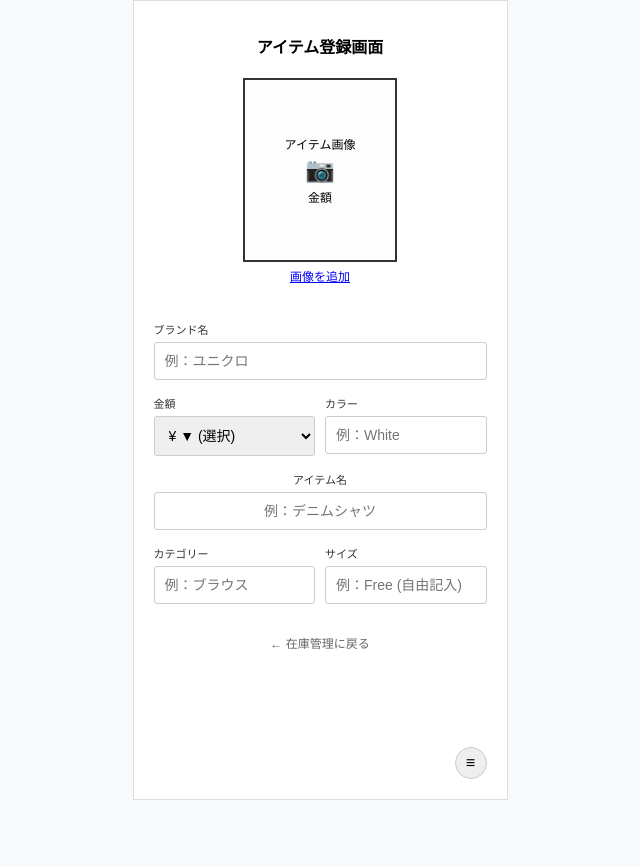
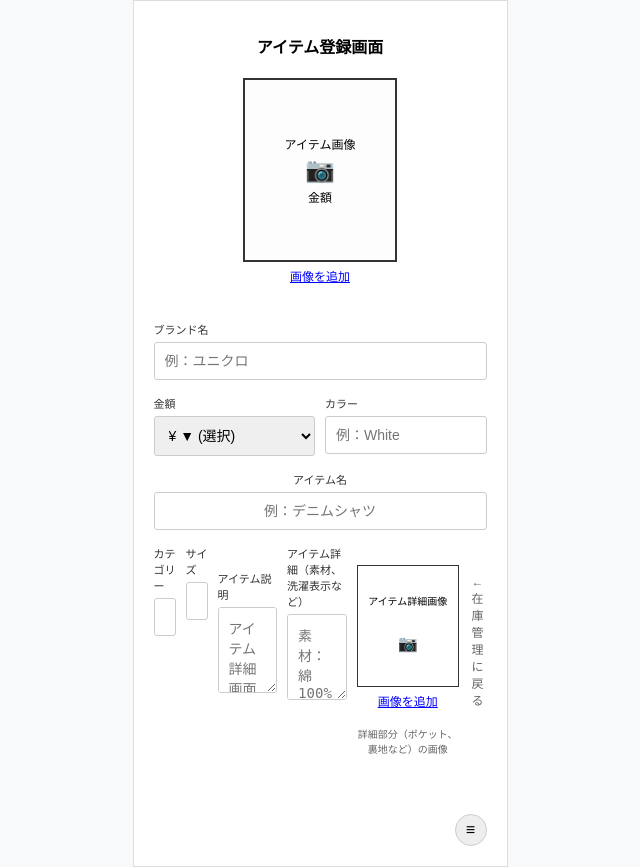
Before and after one commit to Omochimochimochimochi/Daily-closet, a Django app: template closet/templates/item_register.html in a window 1280 px wide. Shown: the whole page, without its empty margins (320-960 px from the left). Before the commit the page ends 800 px from the top, so only its background shows below. Run offline with Django 5.2, Linux system fonts and the light colour scheme; the template is opened without the code that fills it, so the values that code supplies are empty.

Commit message:
登録②まで追加

```diff
--- a/closet/templates/item_register.html
+++ b/closet/templates/item_register.html
@@ -9,7 +9,6 @@
     .app-container { width: 375px; background: white; min-height: 100vh; padding: 20px; border: 1px solid #ddd; box-sizing: border-box; position: relative; padding-bottom: 60px; }
 
     h2 { font-size: 16px; margin-bottom: 20px; text-align: center; font-weight: bold; }
-
 
     .image-upload-section { text-align: center; margin-bottom: 25px; }
     .image-preview-box {
@@ -28,7 +27,6 @@
         font-size: 12px; margin-top: 5px;
         cursor: pointer;
     }
-
 
     #modal-overlay {
         display: none;
@@ -83,14 +81,12 @@
         font-size: 14px; box-sizing: border-box;
     }
 
-
     .input-item-name {
         width: 100%; padding: 10px;
         border: 1px solid #ccc; border-radius: 3px;
         font-size: 16px; text-align: center;
         box-sizing: border-box;
     }
-
 
     .menu-icon {
         position: absolute; bottom: 20px; right: 20px;
@@ -99,7 +95,22 @@
         display: flex; align-items: center; justify-content: center;
         border: 1px solid #ccc; font-size: 16px;
     }
+
+    textarea {
+        width: 100%; padding: 10px;
+        border: 1px solid #ccc; border-radius: 3px;
+        font-size: 14px; box-sizing: border-box;
+        resize: vertical;
+    }
+
+    .detail-image-box {
+        width: 100px; height: 120px;
+        border: 1px solid #333; margin: 0 auto;
+        display: flex; flex-direction: column; align-items: center; justify-content: center;
+        background-color: #fff; cursor: pointer;
+    }
 </style>
+
 </head>
 <body>
 
@@ -176,16 +187,34 @@
                 <input type="text" name="category" placeholder="例：ブラウス">
             </div>
             <div class="form-group">
+                <div class="form-group">
                 <label>サイズ</label>
                 <input type="text" name="size" placeholder="例：Free (自由記入)">
             </div>
         </div>
 
+        <div class="form-group-full" style="margin-top: 25px;">
+            <label>アイテム説明</label>
+            <textarea name="description" rows="4" placeholder="アイテム詳細画面に表示する説明文を入力"></textarea>
+        </div>
+
+        <div class="form-group-full">
+            <label>アイテム詳細（素材、洗濯表示など）</label>
+            <textarea name="details" rows="4" placeholder="素材：綿100% など、詳細情報を入力"></textarea>
+        </div>
+
+        <div class="image-upload-section" style="margin-top: 20px;">
+            <div class="detail-image-box" onclick="openModal();">
+                <p style="font-size: 10px;">アイテム詳細画像</p>
+                <p class="icon">📷</p>
+            </div>
+            <p class="add-image-link" onclick="openModal();">画像を追加</p>
+            <p style="font-size: 10px; color: #666; margin-top: 5px;">詳細部分（ポケット、裏地など）の画像</p>
+        </div>
         <div class="menu-icon">≡</div>
 
         <a href="{% url 'inventory_manage' %}" style="display:block; text-align:center; margin-top:30px; font-size:12px; color:#666; text-decoration:none;">← 在庫管理に戻る</a>
     </form>
-</div>
 
 <script>
     function openModal() { document.getElementById('modal-overlay').style.display = 'block'; }
```
Lines whose indentation alone changed are shown as unchanged.
